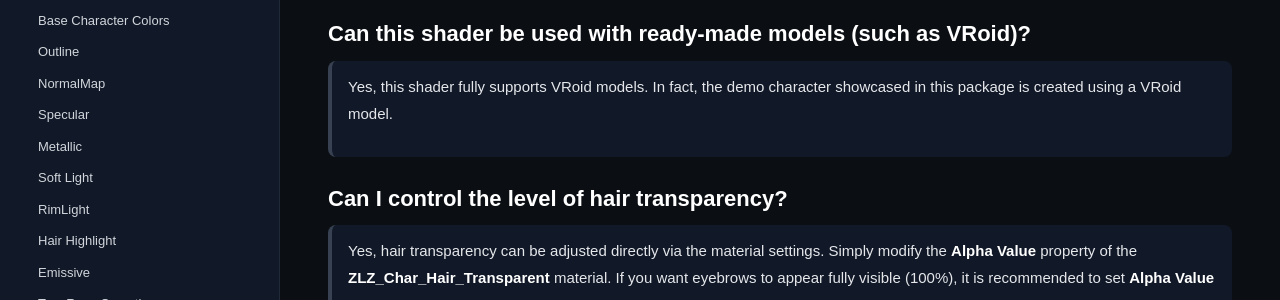
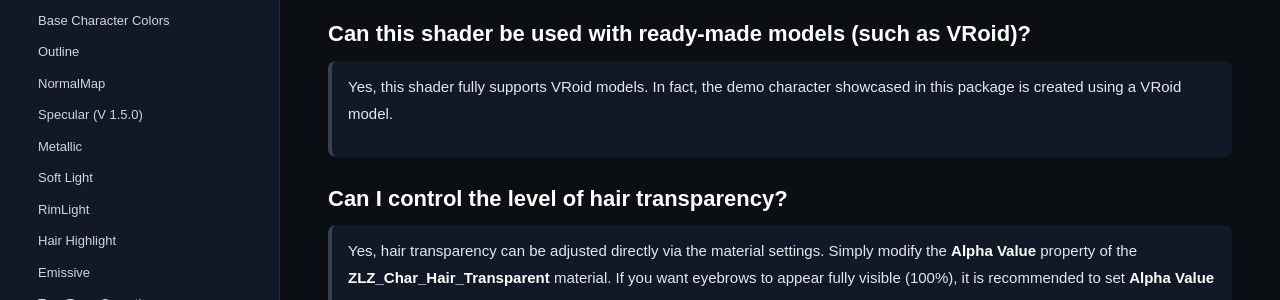
Before and after one commit to zlz-studio/zlz-studio.github.io, a Jekyll site: the page built from faq/index.md, in a window 1280 px wide. Shown: the part 427-727 px from the top of the page. Built offline with Jekyll 4.4.1, drawn with Linux system fonts in a browser that asks for light colours.

Commit message:
Update sidebar.html

```diff
--- a/_includes/sidebar.html
+++ b/_includes/sidebar.html
@@ -67,7 +67,7 @@
 
 <a href="{{ '/features/Specular/' | relative_url }}"
    class="{% if page.url contains '/features/Specular/' %}active{% endif %}">
-   Specular
+   Specular (V 1.5.0)
 </a>
 
 <a href="{{ '/features/Metallic/' | relative_url }}"
```
